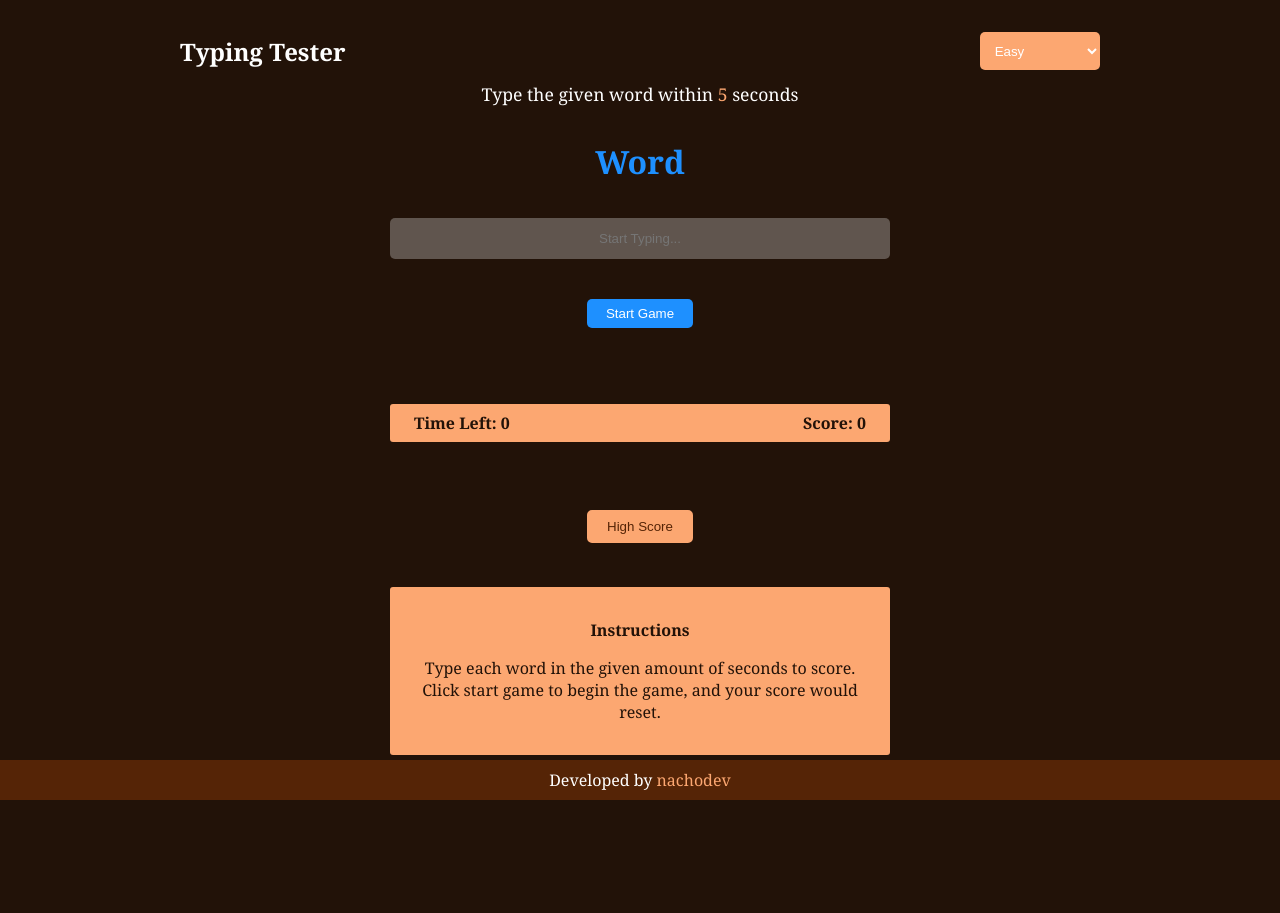
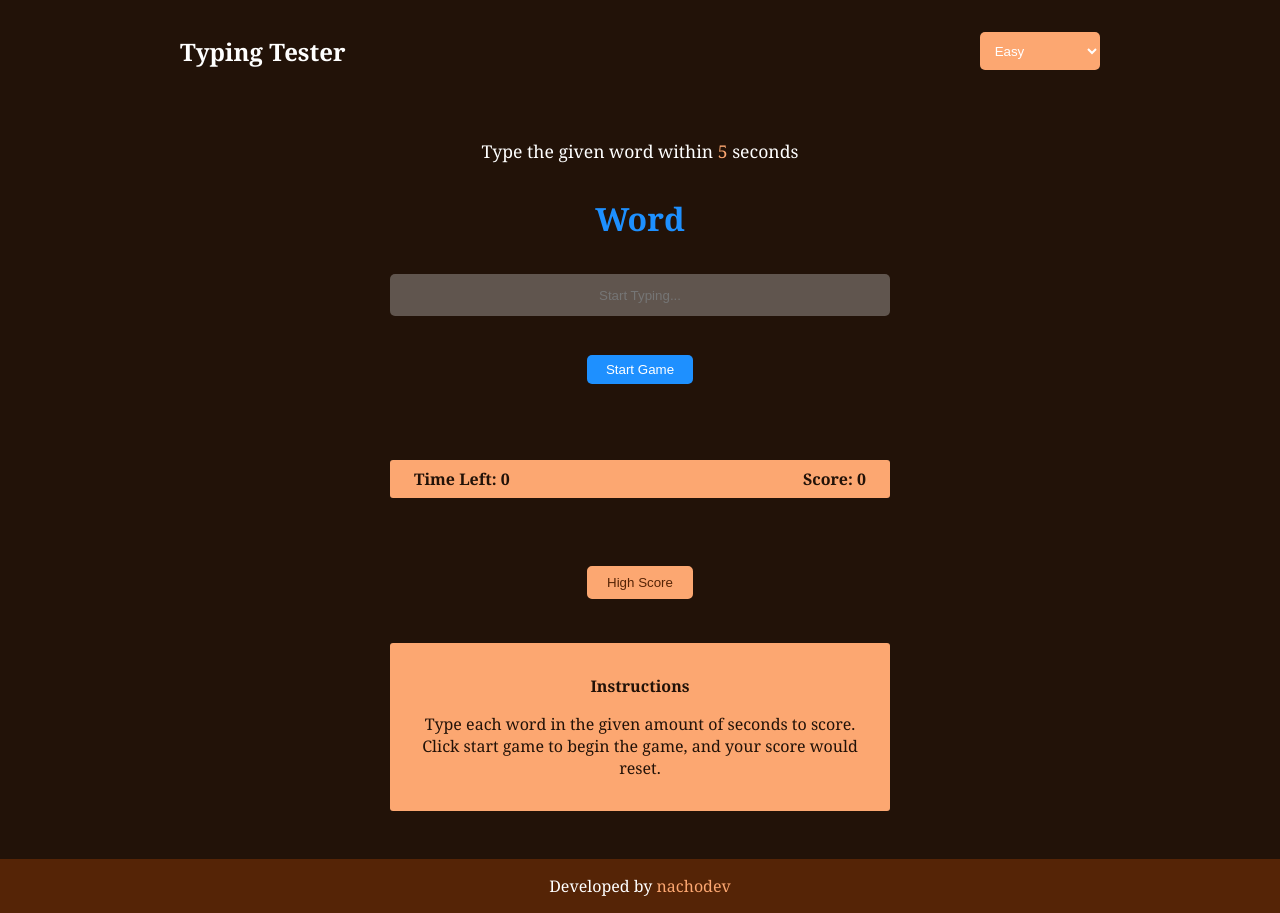
Before and after one commit to na-cho-dev/Speed-Typing-Game, a plain HTML site: page index.html in a window 1280 px wide. Before the commit the page ends 800 px from the top, so only its background shows below. Drawn offline with Linux system fonts and the light colour scheme.

Commit message:
Update: UI and Functionality

```diff
--- a/index.html
+++ b/index.html
@@ -16,7 +16,7 @@
     <title>Speed Typing Game</title>
   </head>
   <body>
-    <div class="header">
+    <header class="container header">
       <div class="container head">
         <h1>Typing Tester</h1>
 
@@ -26,7 +26,8 @@
           <option value="hard">Hard</option>
         </select>
       </div>
-    </div>
+    </header>
+
     <section>
       <div class="container starter">
         <p class="info">
--- a/script.js
+++ b/script.js
@@ -340,18 +340,21 @@ window.addEventListener('load', getScores);
 
 // MODAL SCRIPT
 let mainModal = document.querySelector('.mainModal');
-//let modal = document.querySelector('.modal');
+let modal = document.querySelector('.modal');
 let highScore = document.querySelector('#highScore');
 let closeModal = document.querySelector('.closeModal');
 
 let hideModal = () => {
   mainModal.style.display = 'none';
+  modal.style.display = 'none';
 };
 let close = () => {
   mainModal.style.display = 'none';
+  modal.style.display = 'none';
 };
 let openModal = () => {
   mainModal.style.display = 'flex';
+  modal.style.display = 'block';
 };
 
 window.addEventListener('load', hideModal);
--- a/style.css
+++ b/style.css
@@ -8,17 +8,18 @@ body {
   color: white;
   text-align: center;
   font-family: Cambria, Cochin, Georgia, Times, 'Times New Roman', serif;
+  width: 100vw;
+  overflow-x: hidden;
 }
 .container {
   margin: auto;
   width: 90%;
   max-width: 920px;
 }
-.header {
-  background-color: #221208;
+/* .header {
   height: 5vh;
   align-content: center;
-}
+} */
 .head {
   width: 100%;
   padding: 2em 0;
@@ -233,17 +234,15 @@ body {
   transition: all 0.2s ease-in-out;
 }
 
-section {
-  min-height: 90vh;
-  align-content: center;
-}
+/* section {
+  background-color: aqua;
+} */
 
 footer {
   background-color: #552406;
-  width: 100vw;
-  height: 5vh;
-  padding: 0.5em;
+  padding: 1em;
   align-content: center;
+  margin-top: 3em;
 }
 
 footer a {
```
